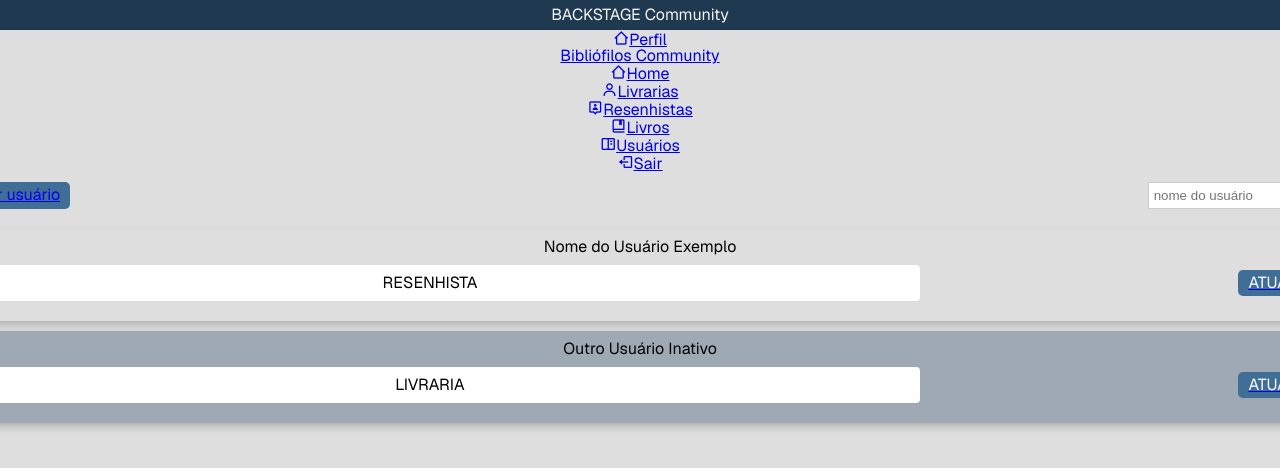
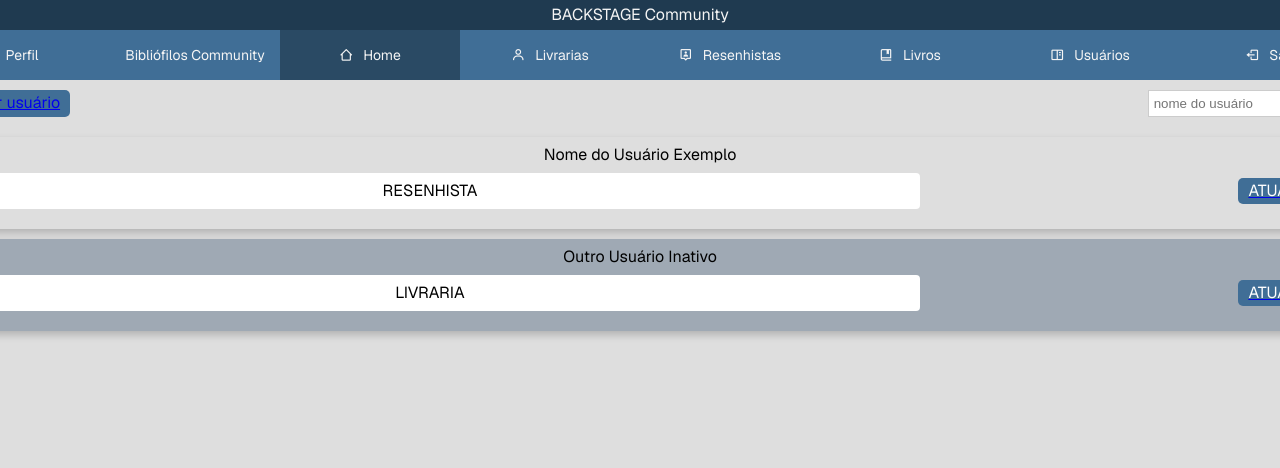
Before and after one commit to giovanagomesdsv/tcc-front-react, a Next.js app: page /usuarios in a window 1280 px wide. Shown: the top 468 px of the page. Built offline with nearby package versions, Linux system fonts and the light colour scheme; some icons are missing.

Commit message:
mudanças
mudanças

```diff
--- a/src/app/usuarios/page.jsx
+++ b/src/app/usuarios/page.jsx
@@ -4,65 +4,70 @@ import styles from "./page.module.css";
 export default function UsuariosPage() {
   return (
     <div className={styles.container}>
-      <header className={styles.header}>
+      <header>
         BACKSTAGE Community
       </header>
+      <nav className="sidebar" id="sidebar">
+        <ul className="navlist">
 
-      <nav className={styles.sidebar} id="sidebar">
-        <ul className={styles.navlist}>
           <li>
-            <Link href="/perfil" className={styles.linkname}>
+            <Link href="/perfil" className="linkname">
               <i className="bx bx-home-alt-2"></i>
-              <span className={styles.linkname}>Perfil</span>
+              <span className="linkname">Perfil</span>
+            </Link>
+          </li>
+          {/* icone de menu
+            <div className="menu" id="menu">
+              <i className="bx bx-menu"></i>
+            </div>
+            */}
+
+          <li>
+            <a href="/">
+              <i className="bx bx-reply-stroke"></i>
+              <span className="linkname">Bibliófilos Community</span>
+            </a>
+          </li>
+
+          <li>
+            <Link href="/avaliar" className="linkname fix">
+              <i className="bx bx-home-alt-2"></i>
+              <span className="linkname">Home</span>
             </Link>
           </li>
 
           <li>
-            <Link href="/" className={styles.linkname}>
-              <i className="bx bx-reply-stroke"></i>
-              <span className={styles.linkname}>Bibliófilos Community</span>
+            <Link href="/lista-livrarias" className="linkname">
+              <i className="bx bx-user"></i>
+              <span className="linkname">Livrarias</span>
             </Link>
           </li>
 
           <li>
-            <Link href="/avaliar" className={styles.linkname}>
-              <i className="bx bx-home-alt-2"></i>
-              <span className={styles.linkname}>Home</span>
+            <Link href="/lista-resenhistas" className="linkname">
+              <i className="bx bx-user-pin"></i>
+              <span className="linkname">Resenhistas</span>
             </Link>
           </li>
 
           <li>
-            <Link href="/lista-livrarias" className={styles.linkname}>
-              <i className="bx bx-user"></i>
-              <span className={styles.linkname}>Livrarias</span>
+            <Link href="/lista-livros" className="linkname">
+              <i className="bx bx-book-bookmark"></i>
+              <span className="linkname">Livros</span>
             </Link>
           </li>
 
           <li>
-            <Link href="/lista-resenhistas" className={styles.linkname}>
-              <i className="bx bx-user-pin"></i>
-              <span className={styles.linkname}>Resenhistas</span>
+            <Link href="/usuarios" className="linkname">
+              <i className="bx bx-book-content"></i>
+              <span className="linkname">Usuários</span>
             </Link>
           </li>
 
           <li>
-            <Link href="/lista-livros" className={styles.linkname}>
-              <i className="bx bx-book-bookmark"></i>
-              <span className={styles.linkname}>Livros</span>
-            </Link>
-          </li>
-
-          <li>
-            <Link href="/usuarios" className={`${styles.linkname} ${styles.fix}`}>
-              <i className="bx bx-book-content"></i>
-              <span className={styles.linkname}>Usuários</span>
-            </Link>
-          </li>
-
-          <li>
-            <Link href="/login" className={styles.linkname}>
+            <Link href="/login" className="linkname">
               <i className="bx bx-log-out"></i>
-              <span className={styles.linkname}>Sair</span>
+              <span className="linkname">Sair</span>
             </Link>
           </li>
         </ul>
```
